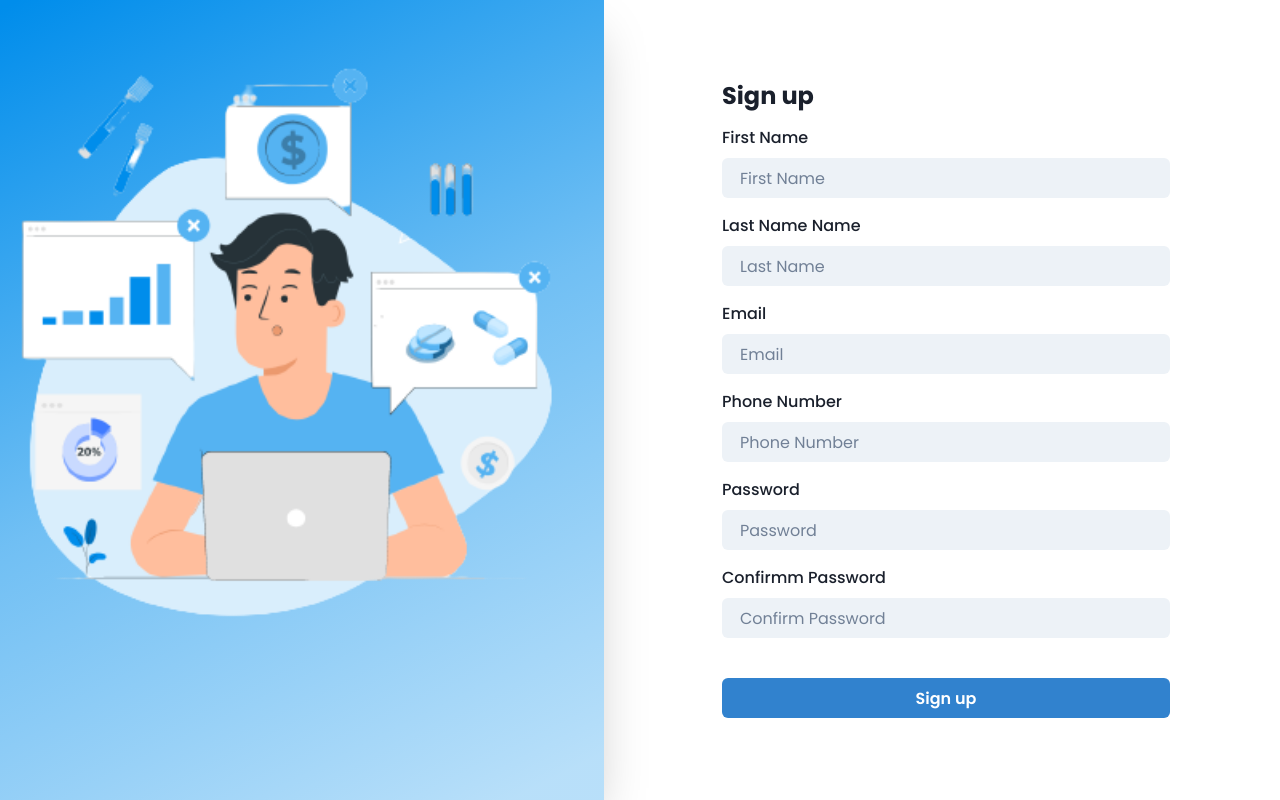
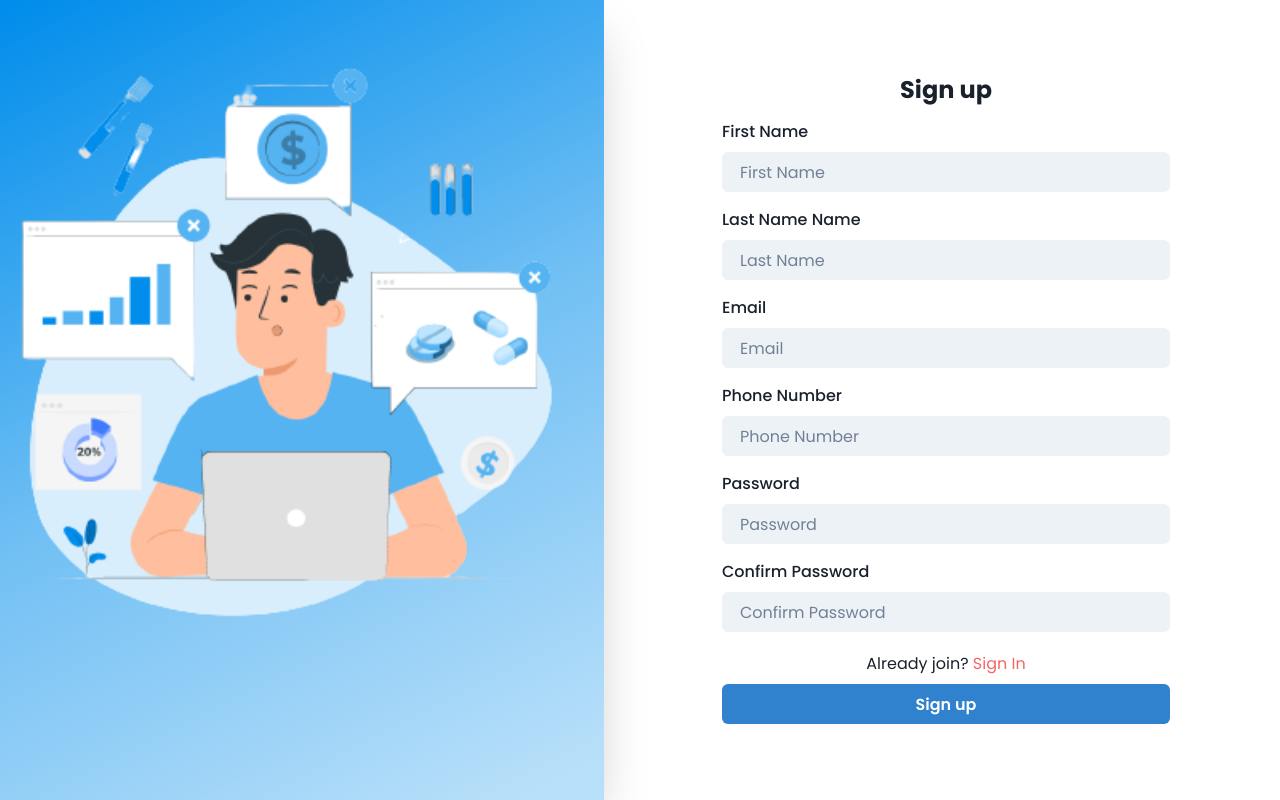
Before and after one commit to ridwanrmd/jcwd-2104-01, a Next.js app in the folder packages/client/: page /register in a window 1280 px wide. Built offline with nearby package versions, Linux system fonts and the light colour scheme; no server answers.

Commit message:
frontend update register

```diff
--- a/packages/client/pages/register.js
+++ b/packages/client/pages/register.js
@@ -2,6 +2,8 @@ import { useState } from 'react';
 import { useSession } from 'next-auth/react';
 import { useRouter } from 'next/router';
 import axiosInstance from '../src/config/api';
+import NextLink from 'next/link';
+// import NextLink from "next/link"
 import {
   Button,
   Flex,
@@ -11,6 +13,9 @@ import {
   Input,
   Stack,
   Image,
+  Text,
+  Link,
+  useToast,
 } from '@chakra-ui/react';
 
 function Register() {
@@ -24,6 +29,7 @@ function Register() {
   const [disabled, setDisabled] = useState(false);
 
   const router = useRouter();
+  const toast = useToast();
 
   // redirect to home if already login
   const { data: session } = useSession();
@@ -41,8 +47,16 @@ function Register() {
         confirmPassword,
       };
       console.log(body);
-      await axiosInstance.post('/users/register', body);
-      console.log('');
+      const res = await axiosInstance.post('/users/register', body);
+      toast({
+        title: 'Account created.',
+        description: res.data.message,
+        position: 'top',
+        status: 'success',
+        duration: 3000,
+        isClosable: true,
+      });
+      // alert(res.data.message);
     } catch (error) {
       console.log(error);
       if (error.response) return alert(error.response.data.message);
@@ -70,7 +84,9 @@ function Register() {
       </Flex>
       <Flex p={8} flex={1} align={'center'} justify={'center'}>
         <Stack spacing={4} w={'full'} maxW={'md'}>
-          <Heading fontSize={'2xl'}>Sign up</Heading>
+          <Heading align={'center'} fontSize={'2xl'}>
+            Sign up
+          </Heading>
           <FormControl>
             <FormLabel>First Name</FormLabel>
             <Input
@@ -122,7 +138,7 @@ function Register() {
             />
           </FormControl>
           <FormControl>
-            <FormLabel>Confirmm Password</FormLabel>
+            <FormLabel>Confirm Password</FormLabel>
             <Input
               type="password"
               value={confirmPassword}
@@ -131,12 +147,20 @@ function Register() {
               onChange={(event) => setConfirmPassword(event.target.value)}
             />
           </FormControl>
-          <Stack spacing={6}>
+          <Stack spacing={1}>
             <Stack
               direction={{ base: 'column', sm: 'row' }}
               align={'start'}
               justify={'space-between'}
             ></Stack>
+            <Stack pt={'0.2'}>
+              <Text pb={'1'} align={'center'}>
+                Already join?{' '}
+                <NextLink href="/login">
+                  <Link color={'red.400'}>Sign In</Link>
+                </NextLink>
+              </Text>
+            </Stack>
             <Button
               colorScheme={'blue'}
               variant={'solid'}
```
